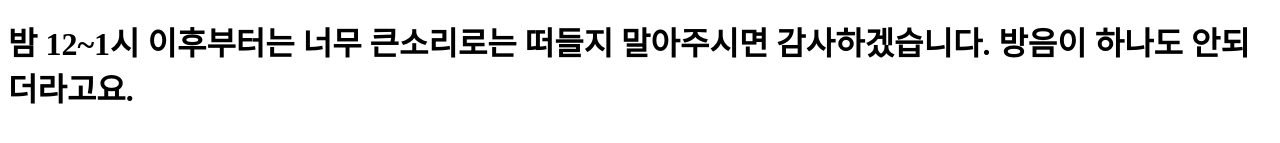
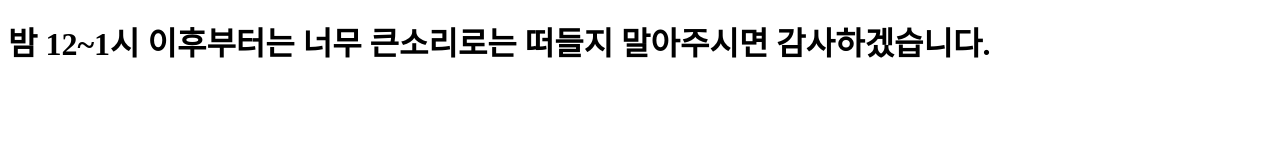
Before and after one commit to test0525/bequiet-website, a plain HTML site: page index.html in a window 1280 px wide. Shown: the part 311-454 px from the top of the page. Drawn offline with Linux system fonts and the light colour scheme.

Commit message:
Update index.html

```diff
--- a/index.html
+++ b/index.html
@@ -5,6 +5,6 @@
     </head>
     <body>
         <img src="4.png" class="titleimage">
-        <h1>밤 12~1시 이후부터는 너무 큰소리로는 떠들지 말아주시면 감사하겠습니다. 방음이 하나도 안되더라고요.</h1>
+        <h1>밤 12~1시 이후부터는 너무 큰소리로는 떠들지 말아주시면 감사하겠습니다.</h1>
     </body>
 </html>
```
